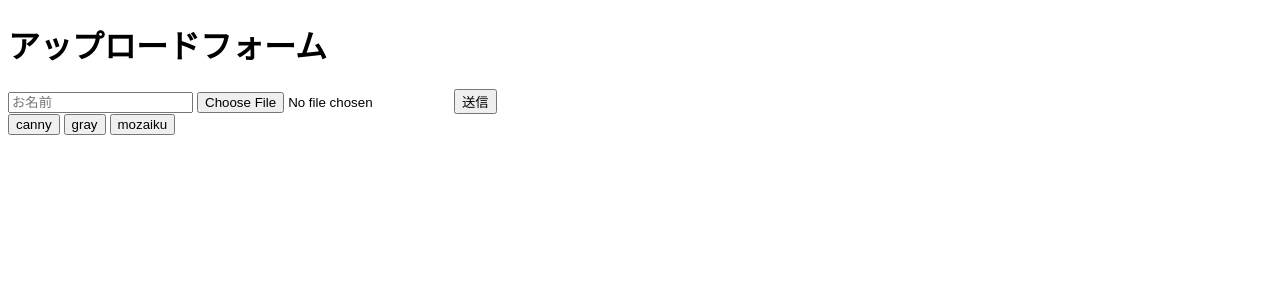
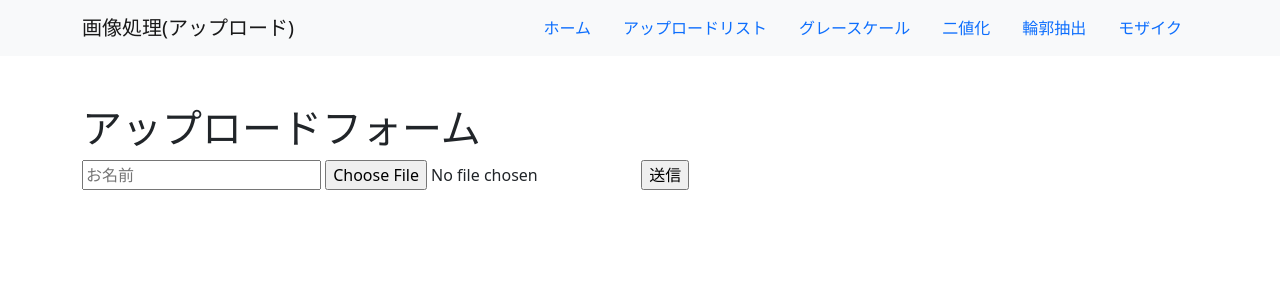
Before and after one commit to 2021AIT-OOP2-G02/OOP2-issue11, a Flask app: page / in a window 1280 px wide. Shown: the top 300 px of the page. Run offline with Flask 2, Linux system fonts and the light colour scheme.

Commit message:
index.htmlへのブートストラップの適用

```diff
--- a/templates/index.html
+++ b/templates/index.html
@@ -1,17 +1,35 @@
 <!doctype html>
 <html>
   <head>
+    <meta name="viewport" content="width=device-width, initial-scale=1.0">
+
+    <!-- Bootstrap CSS -->
+    <link href="https://cdn.jsdelivr.net/npm/bootstrap@5.1.3/dist/css/bootstrap.min.css" rel="stylesheet" integrity="sha384-1BmE4kWBq78iYhFldvKuhfTAU6auU8tT94WrHftjDbrCEXSU1oBoqyl2QvZ6jIW3" crossorigin="anonymous">
+    <!-- Bootstrap JS(compiled bundle) -->
+    <script src="https://cdn.jsdelivr.net/npm/bootstrap@5.1.3/dist/js/bootstrap.bundle.min.js" integrity="sha384-ka7Sk0Gln4gmtz2MlQnikT1wXgYsOg+OMhuP+IlRH9sENBO0LRn5q+8nbTov4+1p" crossorigin="anonymous"></script>
   	<meta charset="utf8"/>
   </head>
   <body>
+    <nav class="navbar navbar-light bg-light">
+        <div class="container">
+            <span class="navbar-brand mb-0 h1">画像処理(アップロード)</span>
+            <ul class="nav">
+                <li class="nav-item"><a class="nav-link" href="/">ホーム</a></li>
+                <li class="nav-item"><a class="nav-link" href="/img_list_upload">アップロードリスト</a></li>
+                <li class="nav-item"><a class="nav-link" href="/img_list_gray">グレースケール</a></li>
+				<li class="nav-item"><a class="nav-link" href="/img_list_gray">二値化</a></li>
+				<li class="nav-item"><a class="nav-link" href="/img_list_canny">輪郭抽出</a></li>
+				<li class="nav-item"><a class="nav-link" href="/img_list_mozaiku">モザイク</a></li>
+            </ul>
+        </div>
+    </nav>
+    <div class="container mt-5">
         <h1>アップロードフォーム</h1>
         <form method="POST" action="/uploads" enctype="multipart/form-data">
         <input placeholder="お名前" name="username" type="text"/>
         <input placeholder="データ" name="the_file" type="file"/>
         <input value="送信" type="submit"/>
         </form>
-    <button onclick="location.href='/img_list_canny'">canny</button>
-    <button onclick="location.href='/img_list_gray'">gray</button>
-    <button onclick="location.href='/img_list_mozaiku'">mozaiku</button>
+    </div>
   </body>
 </html>
--- a/templates/list.html
+++ b/templates/list.html
@@ -18,6 +18,7 @@
                 <li class="nav-item"><a class="nav-link" href="/">ホーム</a></li>
                 <li class="nav-item"><a class="nav-link" href="/img_list_upload">アップロードリスト</a></li>
                 <li class="nav-item"><a class="nav-link" href="/img_list_gray">グレースケール</a></li>
+				<li class="nav-item"><a class="nav-link" href="/img_list_gray">二値化</a></li>
 				<li class="nav-item"><a class="nav-link" href="/img_list_canny">輪郭抽出</a></li>
 				<li class="nav-item"><a class="nav-link" href="/img_list_mozaiku">モザイク</a></li>
             </ul>
```
Lines whose indentation alone changed are shown as unchanged.
